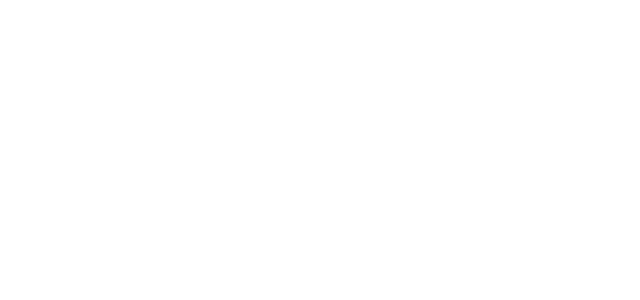
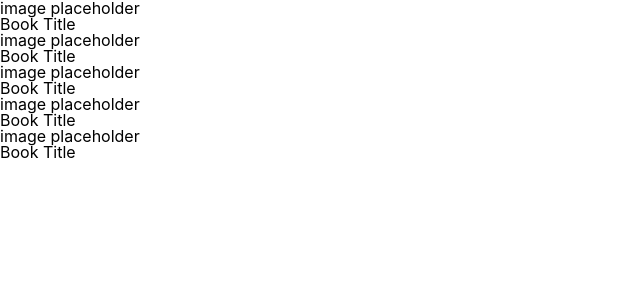
Before and after one commit to Daudxu/learn-react18, a React (Create React App) app: page /bookList in a window 1280 px wide. Before the commit this address had no page. Shown: the top 300 px of the page, without its empty margins (0-640 px from the left). Built offline with nearby package versions, Linux system fonts and the light colour scheme.

Commit message:
fix add bookslist

```diff
--- a/src/router/index.js
+++ b/src/router/index.js
@@ -8,6 +8,7 @@ import Admin from '../views/Admin'
 import Welcome from '../views/Welcome'
 import User from '../views/User'
 import Greeting from '../views/Greeting'
+import BookList from '../views/BookList.js'
 
 const router = [
   { path: '/', element: <Navigate to="/home" replace /> },
@@ -22,6 +23,10 @@ const router = [
   {
     path: '/greeting',
     element: <Greeting />
+  },
+  {
+    path: '/bookList',
+    element: <BookList />
   },
   {
     path: '/about',
--- /dev/null
+++ b/src/views/BookList.js
@@ -0,0 +1,26 @@
+
+const BookList = () => {
+    return <section>
+        <Books/>
+        <Books/>
+        <Books/>
+        <Books/>
+        <Books/>
+    </section>
+}
+const Image = () => <h2>image placeholder</h2>
+const Title = () => <h2>Book Title</h2>
+const Author = () => {
+    <h4>Author</h4>
+}
+
+const Books = () => {
+    return <article>
+        <Image />
+        <Title />
+        <Author />
+    </article>
+}
+
+
+export default BookList;
--- a/src/views/Home.js
+++ b/src/views/Home.js
@@ -16,6 +16,7 @@ function Home() {
           <NavLink to="/home" className="cl-a">首页</NavLink>
           <NavLink to="/first">第一个组件</NavLink>
           <NavLink to="/greeting">Greeting</NavLink>
+          <NavLink to="/Book">Book</NavLink>
           <NavLink to="/about">关于</NavLink>
           <NavLink to="/admin">后台</NavLink>
         </div>
```
